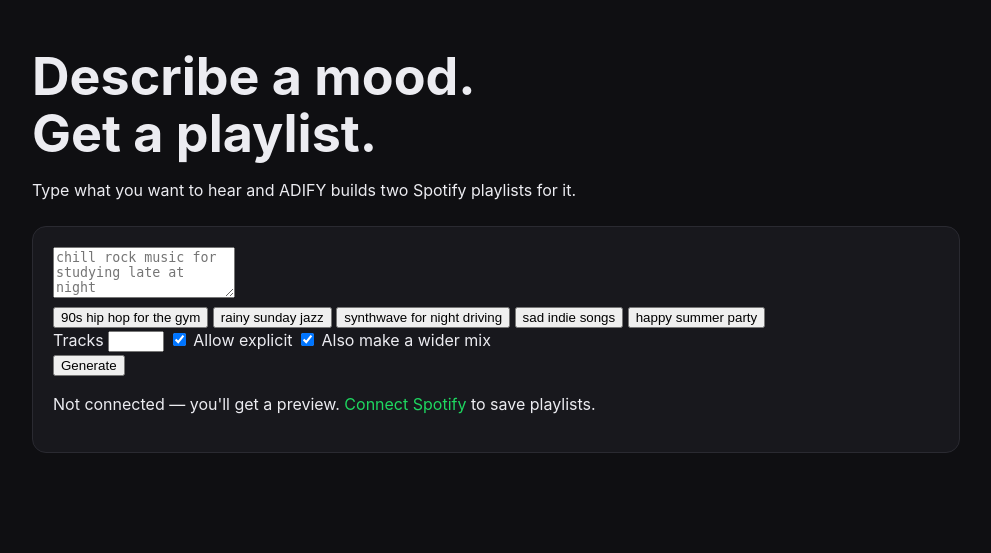
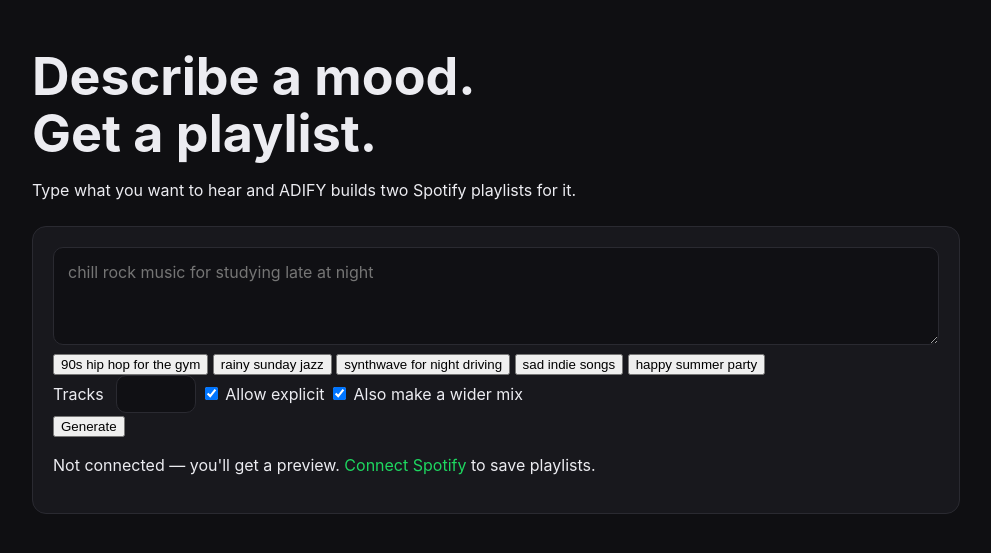
Before and after one commit to dykyivladk1/adify-ai, a Flask app: template adify/templates/index.html in a window 1280 px wide. Shown: the part 63-616 px from the top of the page, without its empty margins (144-1135 px from the left). Run offline with Flask 3, Linux system fonts and the light colour scheme; the template is opened without the code that fills it, so the values that code supplies are empty; parts of the project's set-up code (start-up, migrations or seed data) failed here and were passed over.

Commit message:
add styles (4)

```diff
--- a/adify/static/style.css
+++ b/adify/static/style.css
@@ -43,3 +43,16 @@ a:hover { text-decoration: underline; }
   padding: 20px;
   margin: 24px 0;
 }
+
+textarea, input[type=number] {
+  width: 100%;
+  background: #101014;
+  color: var(--text);
+  border: 1px solid var(--line);
+  border-radius: 10px;
+  padding: 12px 14px;
+  font: inherit;
+  resize: vertical;
+}
+textarea:focus, input:focus { outline: 2px solid var(--accent); border-color: transparent; }
+input[type=number] { width: 80px; margin-left: 8px; padding: 6px 8px; }
```
